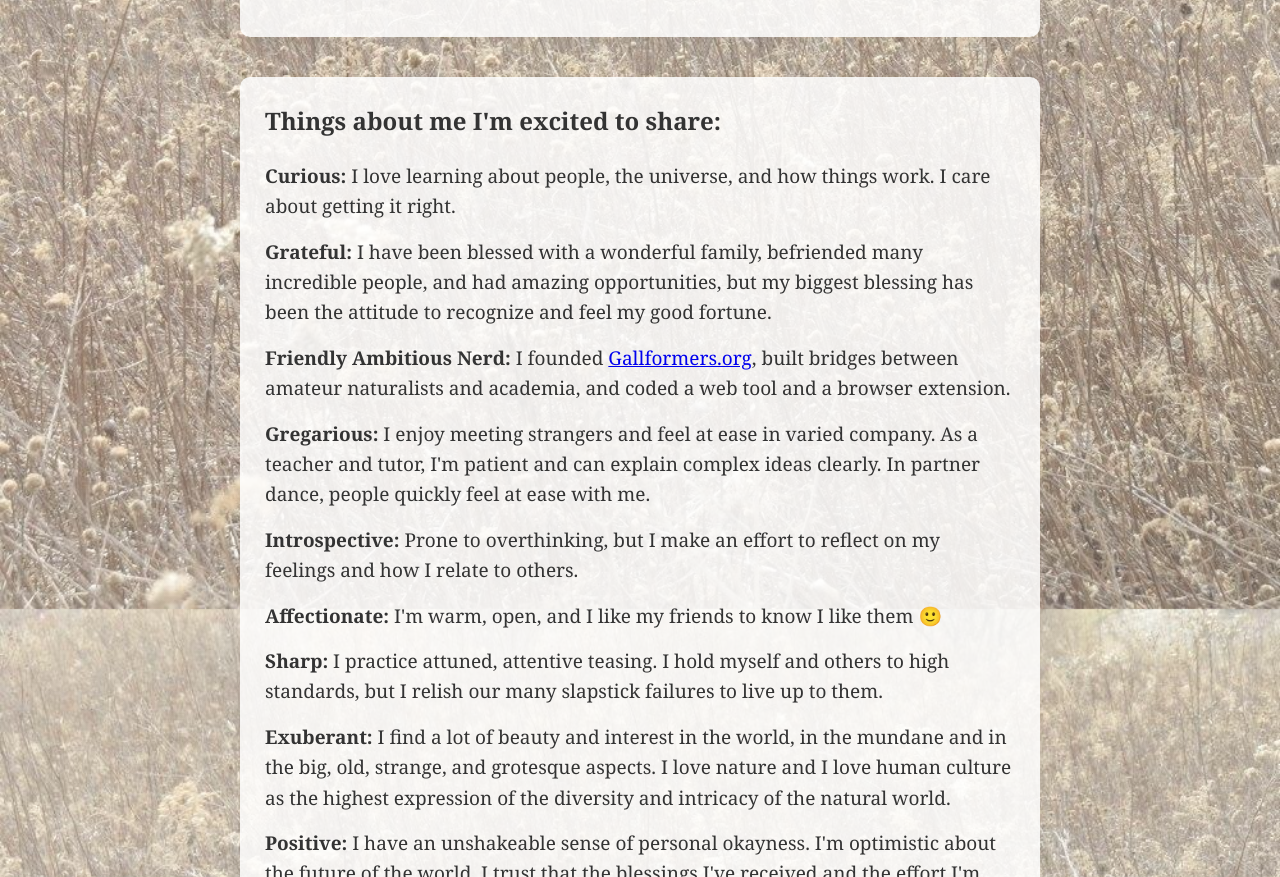
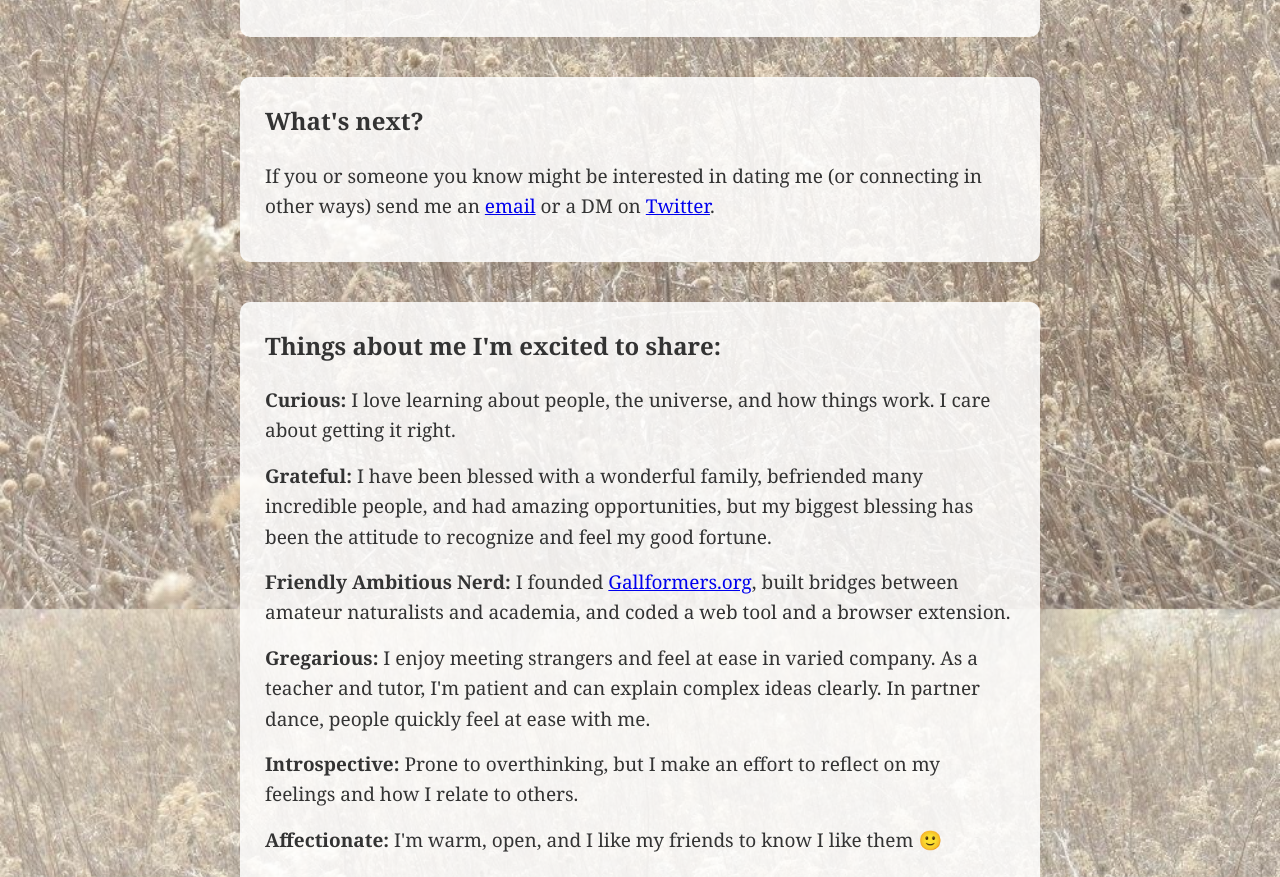
Before and after one commit to Megachile/datingdoc, a plain HTML site: page index.html in a window 1280 px wide. Shown: the part 1311-2188 px from the top of the page. Drawn offline with Linux system fonts and the light colour scheme.

Commit message:
Add contact section

```diff
--- a/index.html
+++ b/index.html
@@ -22,6 +22,13 @@
         <p><strong>Location:</strong> I am planning to live in Albuquerque until I finish my Phd (2028-9). My priority is to meet the right person as soon as possible, wherever she lives. I'm not looking for a relationship of convenience. I want someone prepared to take on challenges together. If distance is an obstacle, we'll have video calls and money for visits and trips together and movers when the time comes.</p>
       </div>
     </section>
+
+<section class="contact">
+  <div class="text-box">
+    <h2>What's next?</h2>
+    <p>If you or someone you know might be interested in dating me (or connecting in other ways) send me an <a href="mailto:adamjameskranz@gmail.com">email</a> or a DM on <a href="https://x.com/adam_kranz" target="_blank">Twitter</a>.</p>
+  </div>
+</section>
 
 <section class="character-traits">
   <div class="text-box">
```
